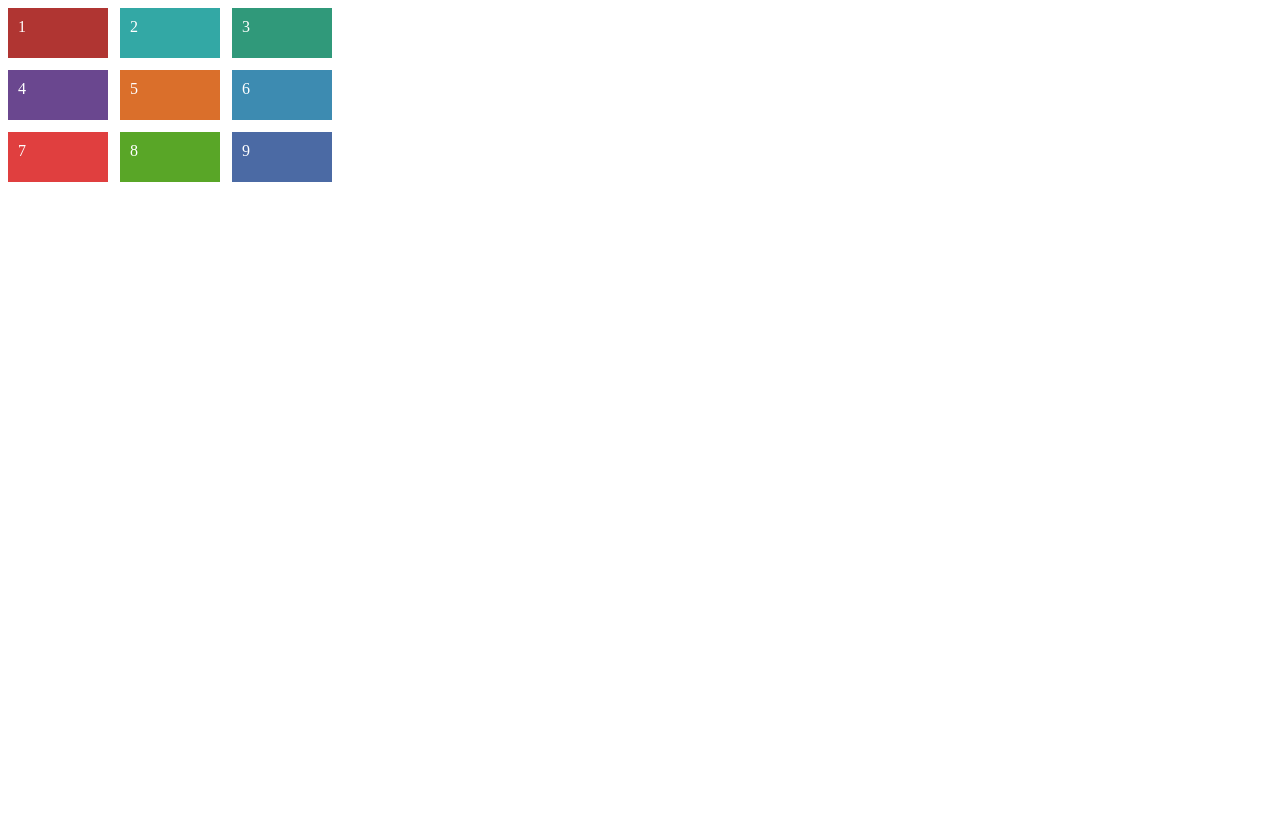
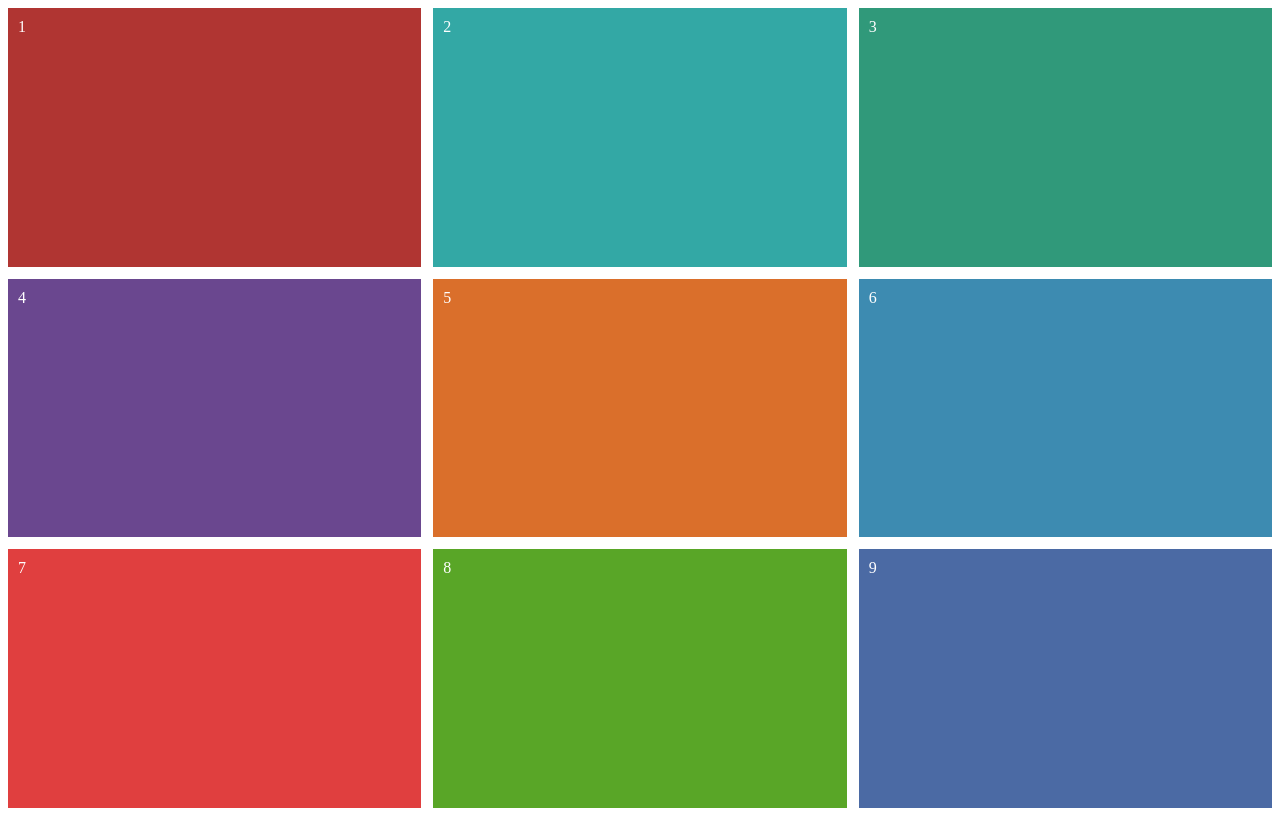
Before and after one commit to WilfridDigle/Partie-4-Grid-CSS, a plain HTML site: page Exercice 1/index.html in a window 1280 px wide. Drawn offline with Linux system fonts and the light colour scheme.

Commit message:
Exercice 4

```diff
--- a/Exercice 1/assets/css/style.css
+++ b/Exercice 1/assets/css/style.css
@@ -1,8 +1,7 @@
 #grid {
     display: grid;
-    height: 140px;
-    grid-template-rows: 50px 50px 50px;
-    grid-template-columns: 100px 100px 100px;
+    height: 100vh;
+    grid-template-columns: repeat(3, 1fr);
     grid-template-areas:
         "bloc1 bloc2 bloc3"
         "bloc4 bloc5 bloc6"
--- a/Exercice 2/assets/css/style.css
+++ b/Exercice 2/assets/css/style.css
@@ -18,25 +18,21 @@ body {
     background-color: #b03532;
     grid-area: bloc1;
     padding: 15px 0 0 15px;
-    margin-top: 10px;
 }
 #bloc2 {
     background-color: #33a8a5;
     grid-area: bloc2;
     padding: 15px 0 0 15px;
-    margin-top: 10px;
 }
 #bloc3 {
     background-color: #30997a;
     grid-area: bloc3;
     padding: 15px 0 0 15px;
-    margin-top: 10px;
 }
 #bloc4 {
     background-color: #6a478f;
     grid-area: bloc4;
     padding: 15px 0 0 15px;
-    margin-top: 10px;
 }
 #bloc5 {
     background-color: #da6f2b;
@@ -52,17 +48,14 @@ body {
     background-color: #e03f3f;
     grid-area: bloc7;
     padding: 15px 0 0 15px;
-    margin-bottom: 10px;
 }
 #bloc8 {
     background-color: #59a627;
     grid-area: bloc8;
     padding: 15px 0 0 15px;
-    margin-bottom: 10px;
 }
 #bloc9 {
     background-color: #4b6aa4;
     grid-area: bloc9;
     padding: 15px 0 0 15px;
-    margin-bottom: 10px;
 }
--- a/Exercice 3/assets/css/style.css
+++ b/Exercice 3/assets/css/style.css
@@ -1,13 +1,14 @@
 #grid {
     display: grid;
     height: 100vh;
-    grid-template-columns: 20% 45% 35%;
-    grid-template-rows: 1fr 1fr 1fr;
+    grid-template-columns: 1fr 3fr 2fr;
+    grid-template-rows: repeat(3, 1fr);
     grid-template-areas:
         "header header header"
         "menu main right"
         "menu footer footer";
-    background-color: #ffcccc;
+    background-color: red;
+    grid-gap: 2px;
 }
 body {
     margin:0
@@ -16,7 +17,7 @@ header, #menu, main, #right, footer {
     display: flex;
     align-items: center;
     justify-content: center;
-    border: solid 2px #ff0c0c;
+    background-color: #ffcccc;
 }
 header {
     grid-area: header;
@@ -38,7 +39,7 @@ footer {
         display: grid;
         height: 100vh;
         grid-template-columns: 100%;
-        grid-template-rows: 1fr 1fr 1fr 1fr 1fr;
+        grid-template-rows: repeat(5, 1fr);
         grid-template-areas:
         "header"
         "menu"
--- /dev/null
+++ b/Exercice 4/assets/css/style.css
@@ -0,0 +1,144 @@
+#grid {
+    display: grid;
+    height: 100vh;
+    grid-template-columns: 25% 25% 25% 25%;
+    grid-template-rows: 3fr repeat(6, 1fr);
+    grid-template-areas:
+        "header header header header"
+        "bloc1 bloc2 bloc3 bloc4"
+        "bloc5 bloc6 bloc7 bloc8"
+        "bloc9 bloc10 bloc11 bloc12"
+        "bloc13 bloc14 bloc15 bloc16"
+        "bloc17 bloc18 bloc19 bloc20"
+        "bloc21 bloc22 bloc23 bloc24";
+    background-color: grey;
+}
+body {
+    margin: 0;
+}
+#grid > div:hover {
+    background-color: lightcoral;
+}
+#grid > div {
+    border: solid 2px grey;
+    display: flex;
+    justify-content: center;
+    align-items: center;
+    font-family: Arial, Helvetica, sans-serif;
+}
+header {
+    display: flex;
+    justify-content: flex-end;
+    align-items: center;
+    font-size: 80px;
+    grid-area: header;
+    margin-right: 10px;
+}
+#bloc1 {
+    grid-area: bloc1;
+    background-color: lightgrey;
+}
+#bloc2 {
+    grid-area: bloc2;
+    background-color: lightgrey;
+}
+#bloc3 {
+    grid-area: bloc3;
+    background-color: lightgrey;
+}
+#bloc4 {
+    grid-area: bloc4;
+    background-color: lightgrey;
+}
+#bloc5 {
+    grid-area: bloc5;
+    background-color: lightgrey;
+}
+#bloc6 {
+    grid-area: bloc6;
+    background-color: lightgrey;
+}
+#bloc7 {
+    grid-area: bloc7;
+    background-color: lightgrey;
+}
+#bloc8 {
+    grid-area: bloc8;
+    background-color: lightgrey;
+}
+#bloc9 {
+    grid-area: bloc9;
+    background-color: white;
+    font-weight: bold;
+}
+#bloc10 {
+    grid-area: bloc10;
+    background-color: white;
+    font-weight: bold;
+}
+#bloc11 {
+    grid-area: bloc11;
+    background-color: white;
+    font-weight: bold;
+}
+#bloc12 {
+    grid-area: bloc12;
+    background-color: lightgrey;
+}
+#bloc13 {
+    grid-area: bloc13;
+    background-color: white;
+    font-weight: bold;
+}
+#bloc14 {
+    grid-area: bloc14;
+    background-color: white;
+    font-weight: bold;
+}
+#bloc15 {
+    grid-area: bloc15;
+    background-color: white;
+    font-weight: bold;
+}
+#bloc16 {
+    grid-area: bloc16;
+    background-color: lightgrey;
+}
+#bloc17 {
+    grid-area: bloc17;
+    background-color: white;
+    font-weight: bold;
+}
+#bloc18 {
+    grid-area: bloc18;
+    background-color: white;
+    font-weight: bold;
+}
+#bloc19 {
+    grid-area: bloc19;
+    background-color: white;
+    font-weight: bold;
+}
+#bloc20 {
+    grid-area: bloc20;
+    background-color: lightgrey;
+}
+#bloc21 {
+    grid-area: bloc21;
+    background-color: white;
+    font-weight: bold;
+}
+#bloc22 {
+    grid-area: bloc22;
+    background-color: white;
+    font-weight: bold;
+}
+#bloc23 {
+    grid-area: bloc23;
+    background-color: white;
+    font-weight: bold;
+}
+#bloc24 {
+    grid-area: bloc24;
+    background-color: #72a2c8;
+}
```
Also changed, not shown: Exercice 4/index.html (added, +39 -0 lines).
